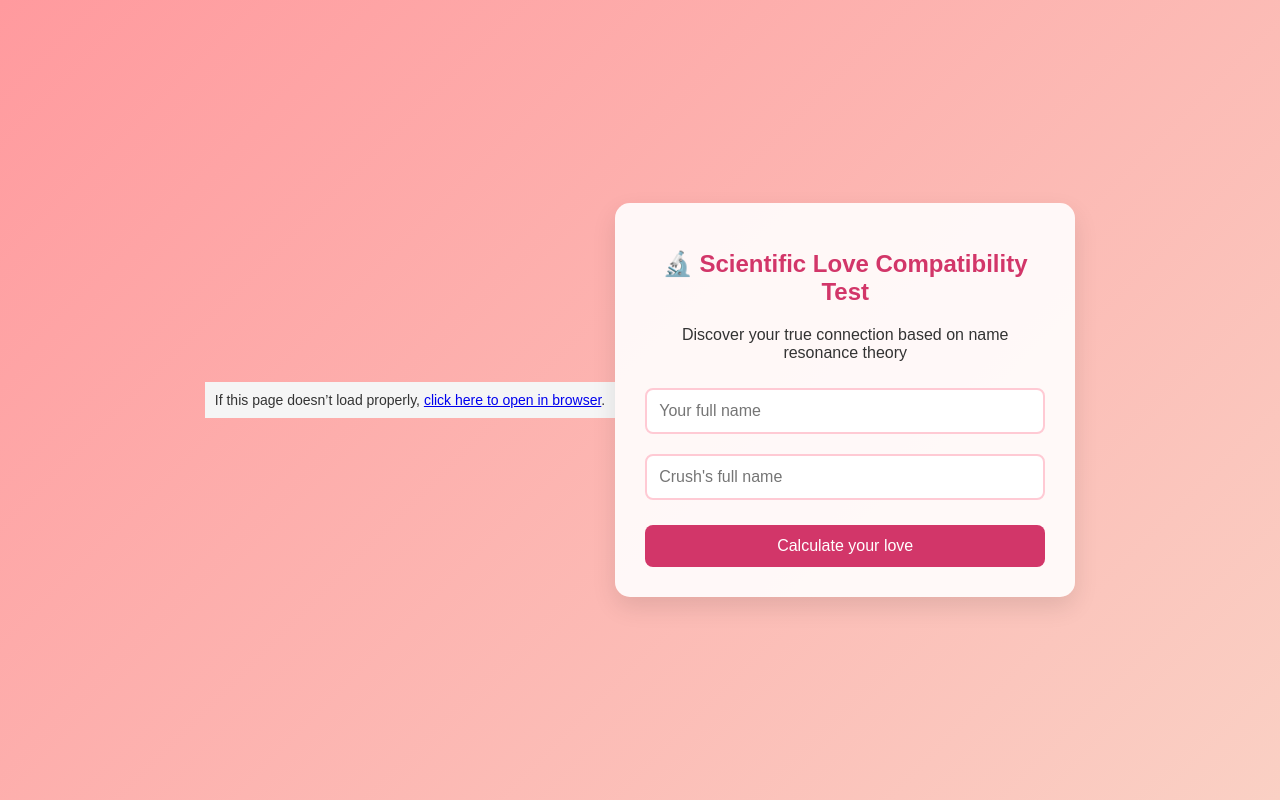
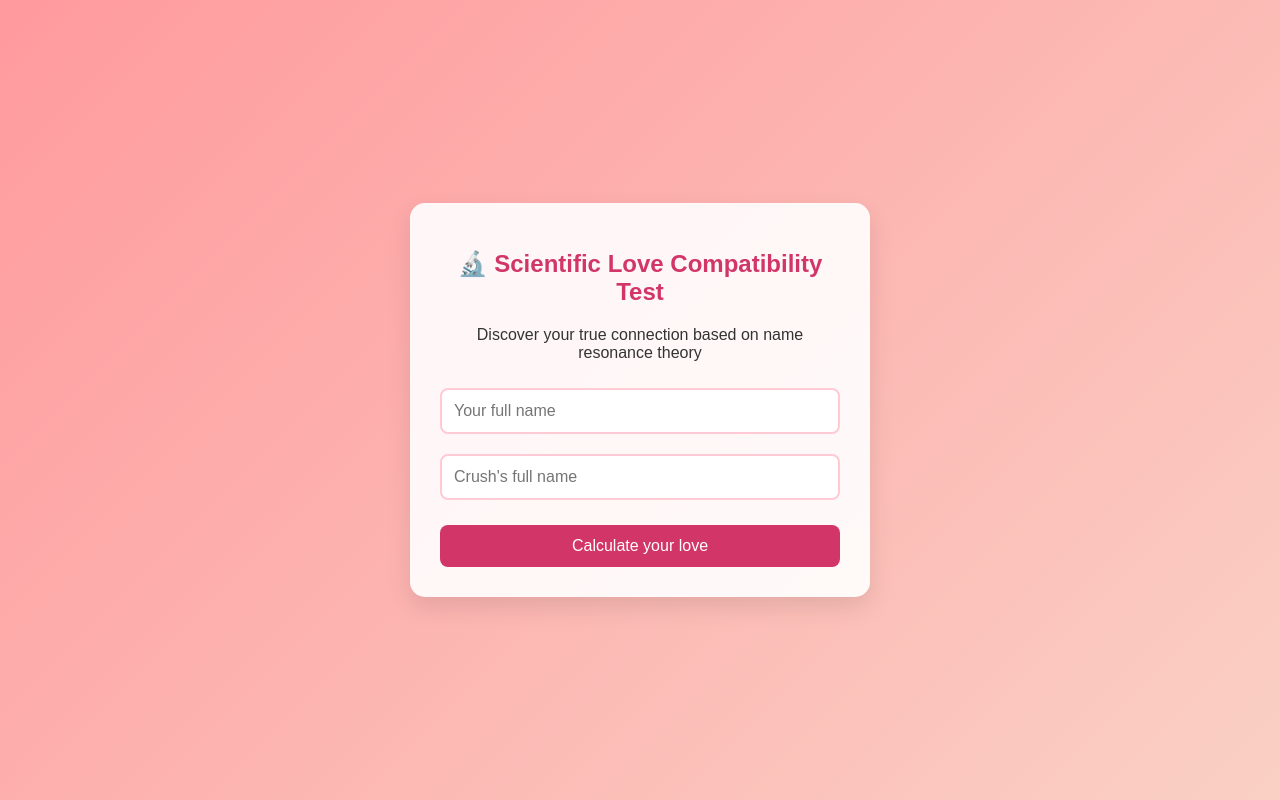
Before and after one commit to thriftthread/lovecalculator, a plain HTML site: page index.html in a window 1280 px wide. Drawn offline with Linux system fonts and the light colour scheme.

Commit message:
Update index.html

```diff
--- a/index.html
+++ b/index.html
@@ -96,11 +96,7 @@
 <link rel="stylesheet" href="https://cdnjs.cloudflare.com/ajax/libs/font-awesome/6.0.0/css/all.min.css">
 </head>
 <body>
-<div style="text-align:center; background:#f5f5f5; padding:10px; font-size:14px;">
-  If this page doesn’t load properly, <a href="https://thriftthread.github.io/lovecalculator/" target="_blank">click here to open in browser</a>.
-</div>
-
-    <div class="calculator">
+<div class="calculator">
         <h1>🔬 Scientific Love Compatibility Test</h1>
         <p>Discover your true connection based on name resonance theory</p>
 
```
